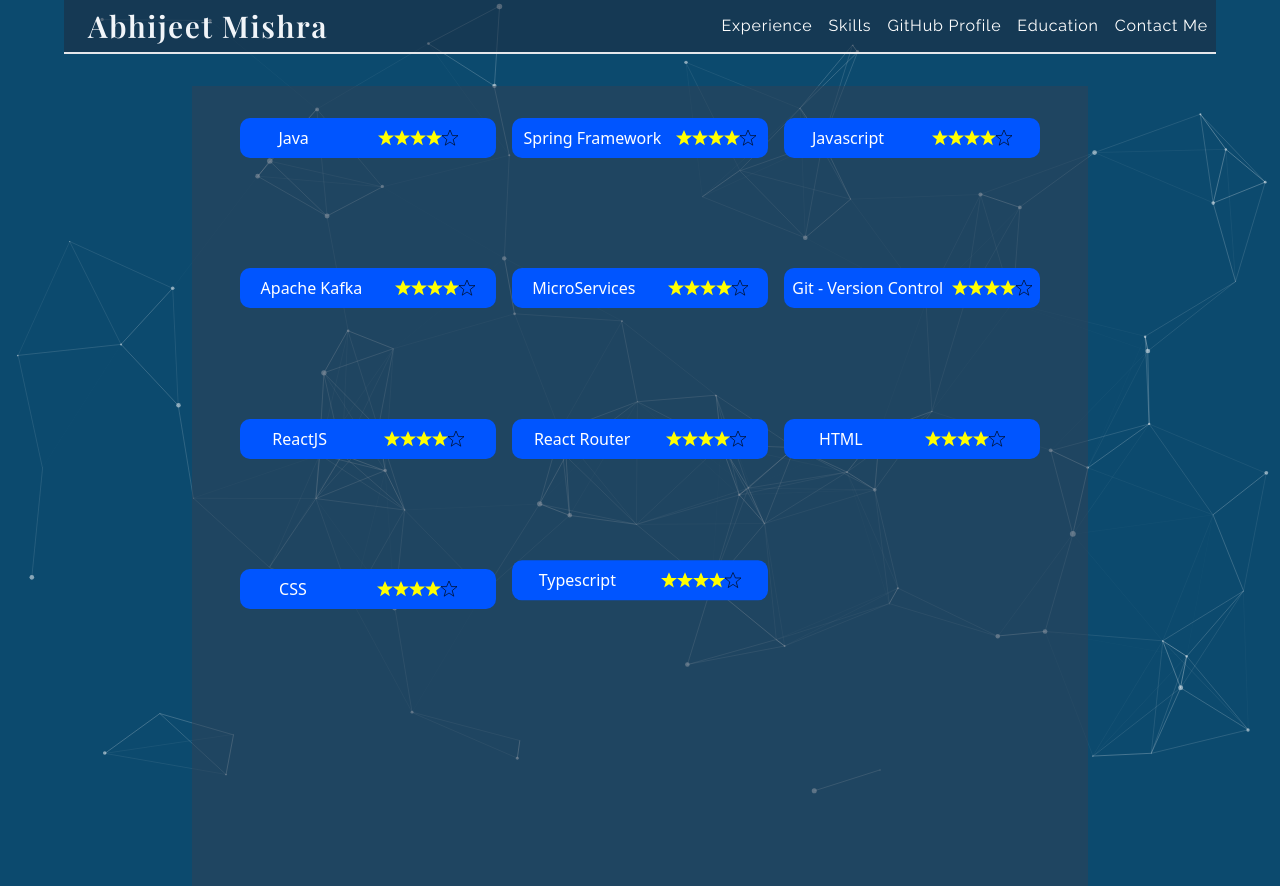
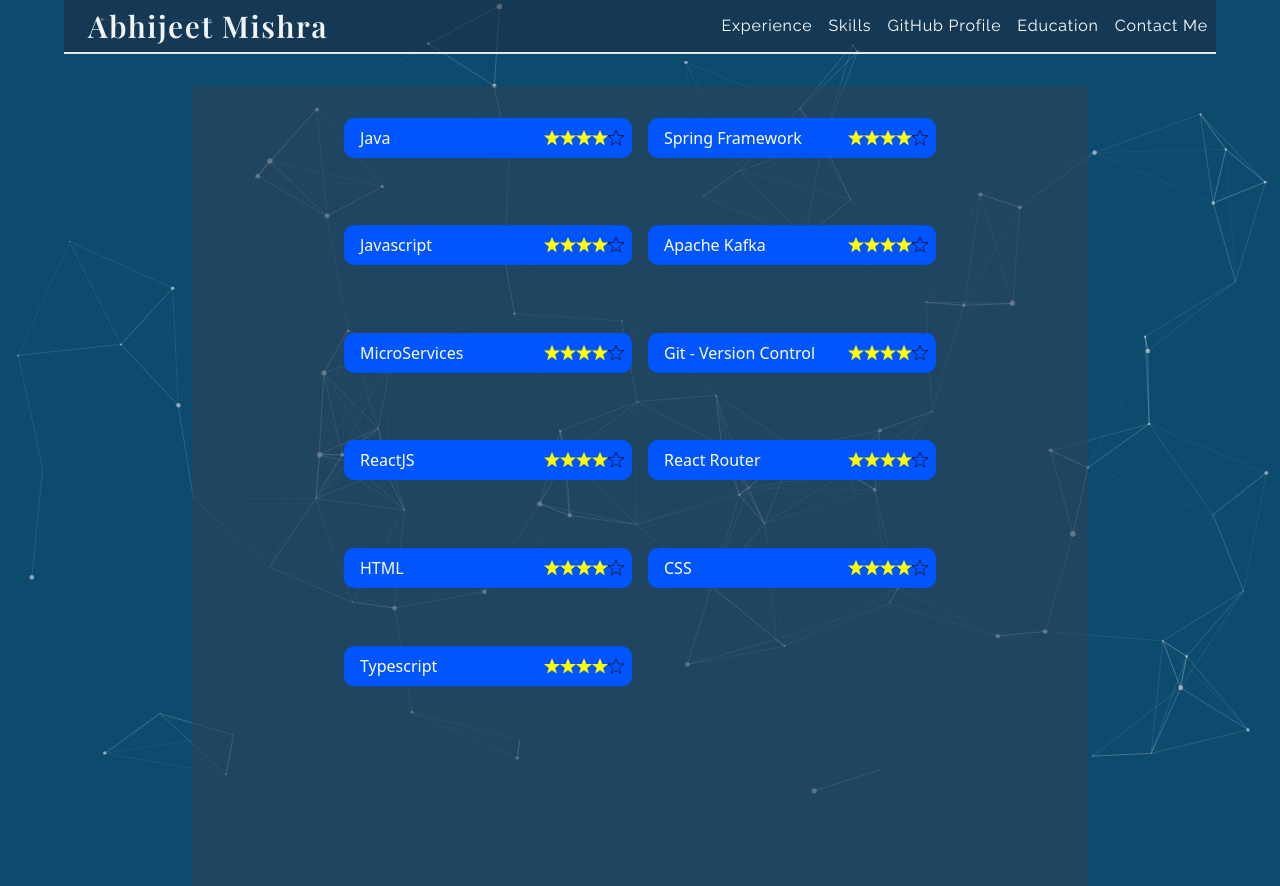
Before and after one commit to radharamanaa/portfoliio-fullstack, a React (Create React App) app: page /portfoliio-fullstack/about in a window 1280 px wide. Both pictures are taken after a click on the element "Skills". Built offline with nearby package versions, Linux system fonts and the light colour scheme; a web font is replaced by a local one.

Commit message:
added new tab Github Profile open

```diff
--- a/src/components/Github.tsx
+++ b/src/components/Github.tsx
@@ -1,7 +1,13 @@
 import React from "react";
 
 const Github: React.FC = () => {
-  return <div>Github</div>;
+  return (
+    <div>
+      <a href="https://github.com/radharamanaa" target="_blank">
+        Github
+      </a>
+    </div>
+  );
 };
 
 export default Github;
--- a/src/components/RightHeader.tsx
+++ b/src/components/RightHeader.tsx
@@ -14,7 +14,9 @@
         <NavLink to={`${baseUrl}/skills`}>Skills</NavLink>
       </motion.div>
       <motion.div className="cursor-pointer text-white font-raleway tracking-wider">
-        <NavLink to={`${baseUrl}/github`}>GitHub Profile</NavLink>
+        <a href="https://github.com/radharamanaa" target="_blank">
+          GitHub Profile
+        </a>
       </motion.div>
       <motion.div className="cursor-pointer text-white font-raleway tracking-wider">
         <NavLink to={`${baseUrl}/education`}>Education</NavLink>
--- a/src/components/SingleSkillAndRating.tsx
+++ b/src/components/SingleSkillAndRating.tsx
@@ -25,7 +25,7 @@
 
   return (
     <motion.div
-      className="flex flex-col w-64"
+      className="flex flex-col w-64 md:w-72 flex-wrap justify-stretch"
       initial={{ y: "-150vh" }}
       animate={{ y: 0 }}
       transition={{ delay: i * 0.25 }}
@@ -34,11 +34,11 @@
         initial={false}
         animate={{ backgroundColor: isOpen ? "#FF0088" : "#0055FF" }}
         onClick={() => setExpanded(isOpen ? false : i)}
-        className="w-64 p-2"
+        className="w-64 p-2 md:w-72"
         style={style}
       >
-        <div className="flex justify-around">
-          <div className="pr-2">{skillrating.skill}</div>
+        <div className="flex justify-between">
+          <div className="px-2">{skillrating.skill}</div>
           <div className="ratings flex items-center">
             <Ratings no={skillrating.rating} />
           </div>
```
